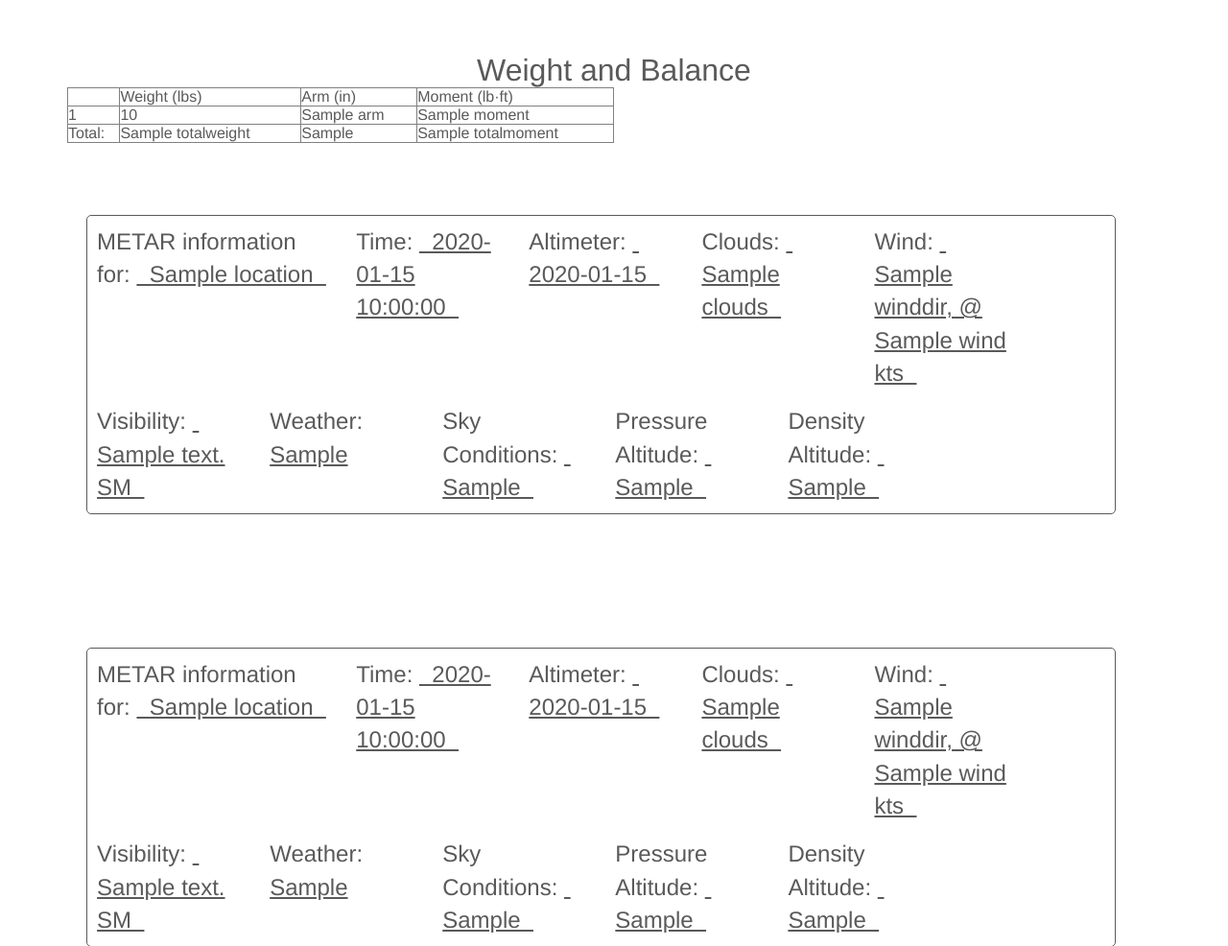
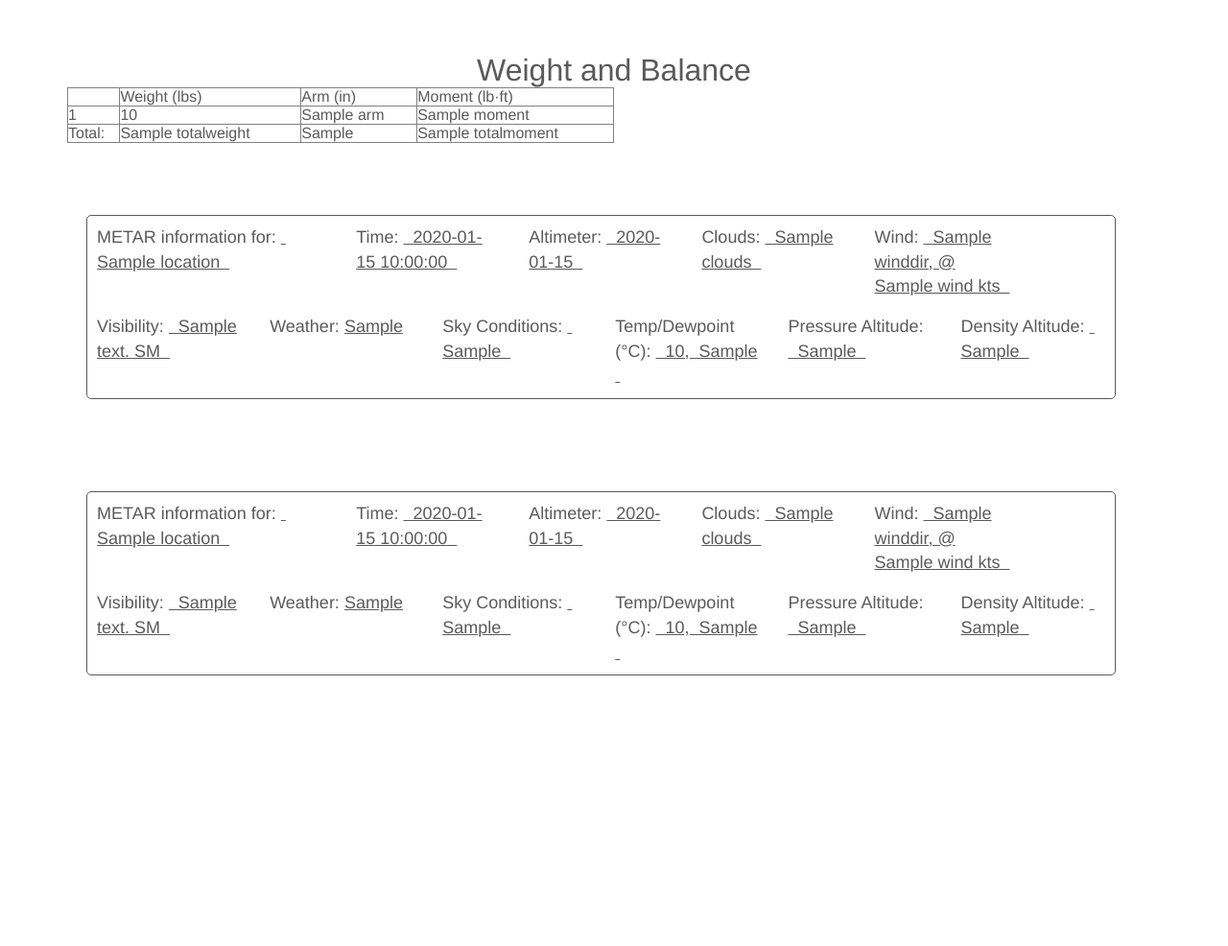
Before and after one commit to amilich/VFR-Flight-Planner, a Flask app: template templates/pdfroute.html in a window 1280 px wide. Shown: the part 1035-2021 px from the top of the page at 96% size. After the commit the page ends 1739 px from the top, so only its background shows below. Run offline with Flask 2, Linux system fonts and the light colour scheme; the template is opened without the code that fills it: most values are stand-ins (such as "Sample title", 1, 10 or a date in 2020); some libraries are stand-ins or nearby versions.

Commit message:
Readded temp, another WX fix

```diff
--- a/App.py
+++ b/App.py
@@ -197,7 +197,6 @@ def search():
 
 		myRoute = createRoute(airp1, airp2, altitude, speed, environments=[env_origin, env_dest], \
 			climb_dist=climb_dist, climb_speed=climb_speed, region=region)
-		print 'done with route'
 		map_content = str(myRoute[0])
 
 		forms = [] # used for changing waypoints
--- a/templates/pdfroute.html
+++ b/templates/pdfroute.html
@@ -131,7 +131,7 @@
 			<p style="page-break-after:always;"></p>
 			<br>
 			<div class="container">
-					<font size="5">
+					<font size="4">
 						<div class="row">
 							<div class="col-md-11" style="border: 1px solid; border-radius:5px; padding:10px; margin:3%;">
 								<div class="row">
@@ -167,6 +167,9 @@
 										Sky Conditions: <u>&nbsp; {{ env.skyCond }} &nbsp;</u>
 									</div>
 									<div class="col-md-2">
+                    					Temp/Dewpoint (&deg;C): <u>&nbsp; {{ env.temp }},&nbsp; {{ env.dp}} &nbsp;</u>
+                    				</div>
+									<div class="col-md-2">
 										Pressure Altitude: <u>&nbsp; {{ env.pa }} &nbsp;</u>
 									</div>
 									<div class="col-md-2">
@@ -175,7 +178,7 @@
 								</div>
 							</div>
 					</div>
-					<br><br>
+					<br>
 					<div class="row">
 							<div class="col-md-11" style="border: 1px solid; border-radius:5px; padding:10px; margin:3%;">
 								<div class="row">
@@ -201,15 +204,18 @@
 									<div class="col-md-2">
 										Visibility: <u>&nbsp; {{ env2.visibility }} SM &nbsp;</u>
 									</div>
-									{% if not env.wx == "" %}
+									{% if not env2.wx == "" %}
 										<div class="col-md-2">
 											Weather:
-											<u> {{ env.wx }} </u>
+											<u> {{ env2.wx }} </u>
 										</div>
 									{% endif %}
 									<div class="col-md-2">
 										Sky Conditions: <u>&nbsp; {{ env2.skyCond }} &nbsp;</u>
 									</div>
+									<div class="col-md-2">
+                    					Temp/Dewpoint (&deg;C): <u>&nbsp; {{ env2.temp }},&nbsp; {{ env2.dp}} &nbsp;</u>
+                    				</div>
 									<div class="col-md-2">
 										Pressure Altitude: <u>&nbsp; {{ env2.pa }} &nbsp;</u>
 									</div>
```
Also changed, not shown: FlightFiles.py (+3 -5 lines).
